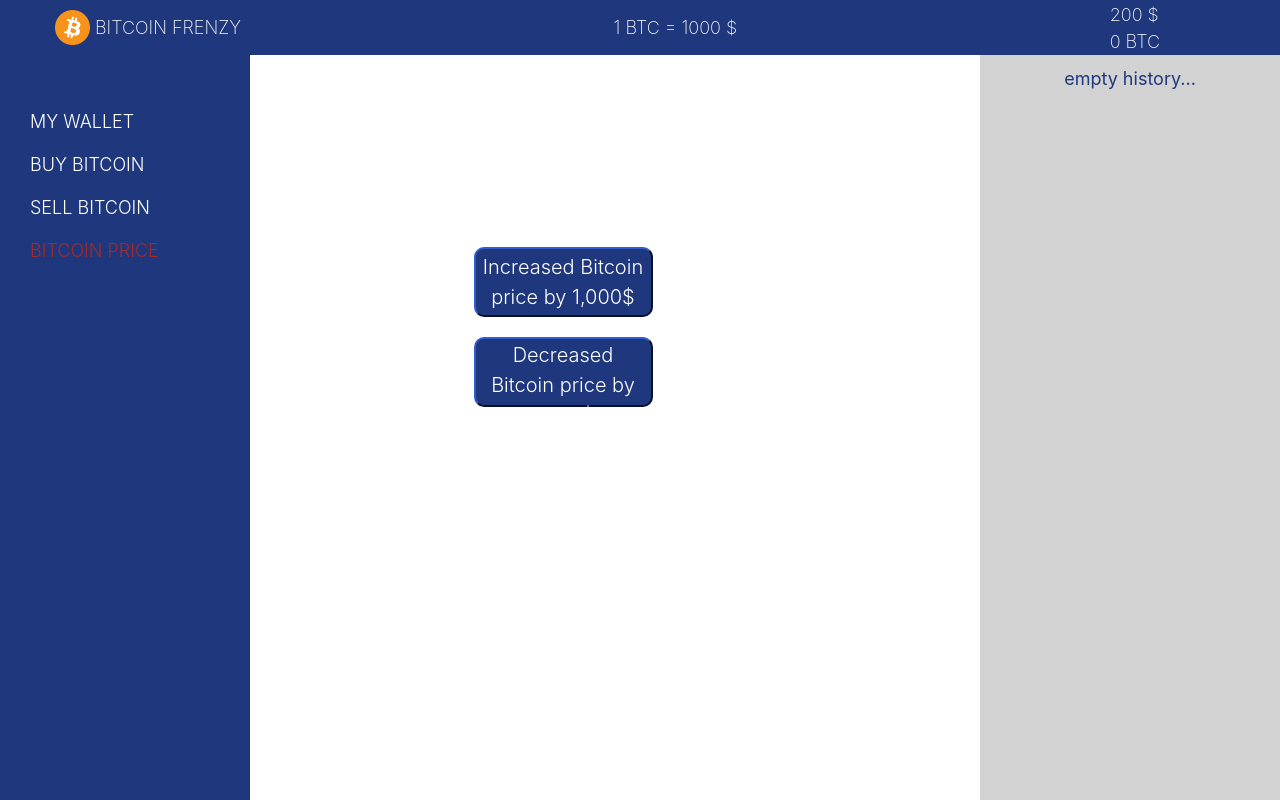
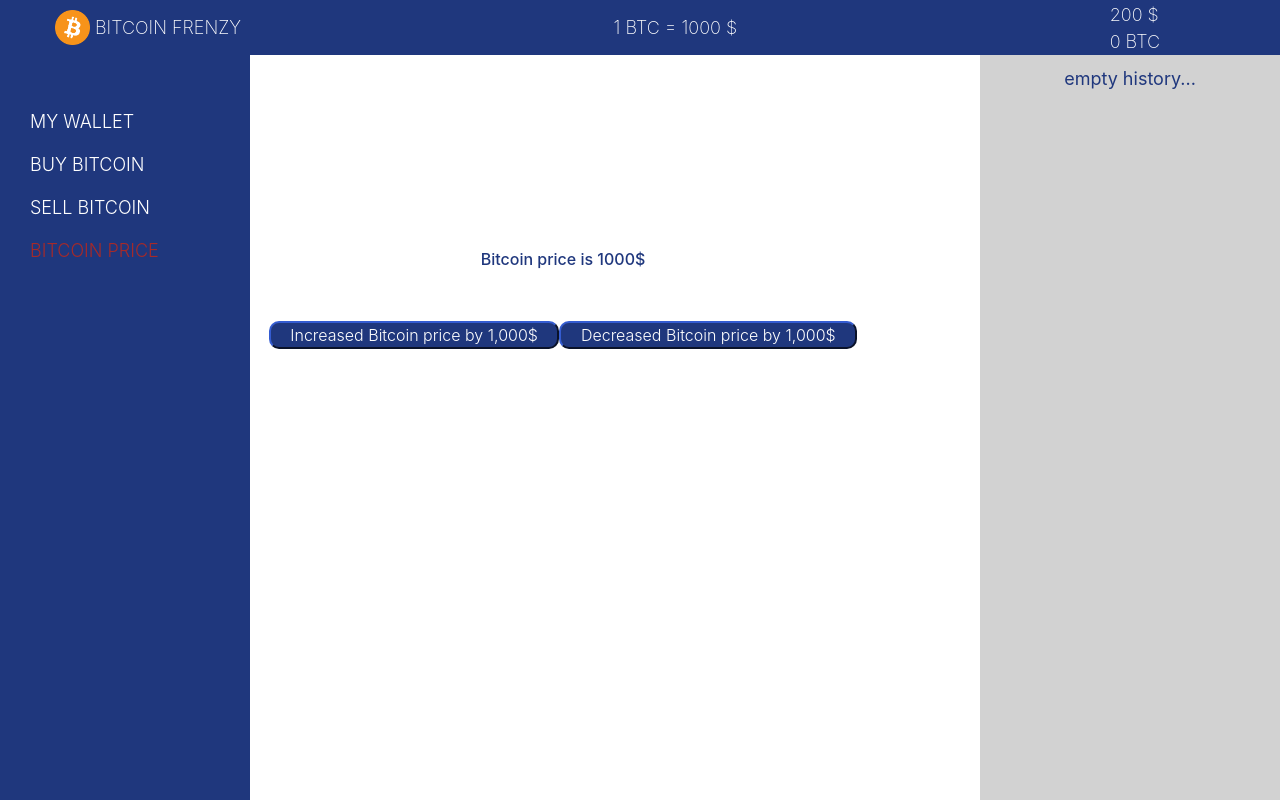
Before and after one commit to Gorelova-Elizaveta/Bitcoin_Frenzy, a Nuxt app: page /price in a window 1280 px wide. Built offline with nearby package versions, Linux system fonts and the light colour scheme.

Commit message:
added inscriptions on the pages

```diff
--- a/components/BasicComponents.vue
+++ /dev/null
@@ -1,17 +0,0 @@
-<template>
-    <div>
-        <BasicHeader/>
-        <BasicLeftNavbar/>
-        <BasicActionWindow/>
-    </div>
-</template>
-<script>
-    import BasicHeader from './BasicHeader.vue';
-    import BasicLeftNavbar from './BasicLeftNavbar.vue';
-    import BasicActionWindow from './BasicActionWindow.vue';
-
-    export default {
-        name: "BasicComponents",
-        components: { BasicHeader, BasicLeftNavbar, BasicActionWindow },
-    }
-</script>
--- a/components/BasicHeader.vue
+++ b/components/BasicHeader.vue
@@ -1,11 +1,11 @@
 <template>
   <header class="topic">
-    <div class="logo_container">
-      <img  class="bitcoin_icon" src="~/assets/logo/bitcoin-btc-logo.png">
+    <div class="logo-container">
+      <img  class="bitcoin-icon" src="~/assets/logo/bitcoin-btc-logo.png">
       <span  translate="no" class="title">BITCOIN FRENZY</span>
    </div>
-    <div class="bitcoin_price_title"> 1 BTC = {{$store.state.price.bitcoinRate}} $</div>
-    <div class="users_money">
+    <div class="bitcoin-price-title"> 1 BTC = {{$store.state.price.bitcoinRate}} $</div>
+    <div class="users-money">
       <span >{{$store.state.user.usersMoney}} $</span>
       <span>{{$store.state.user.usersBitcoin}} BTC</span>
     </div>
@@ -31,15 +31,15 @@
     color:white;
     font-size: 18px;
   }
-  .bitcoin_icon {
+  .bitcoin-icon {
     width: 35px;
     height: 35px;
   }
-  .users_money {
+  .users-money {
     display: flex;
     flex-direction: column;
   }
-  .logo_container {
+  .logo-container {
     display: flex;
     align-items: center;
     gap: 5px
--- a/components/MyButton.vue
+++ b/components/MyButton.vue
@@ -1,5 +1,5 @@
 <template>
-    <button class="buy-bitcoin" @click="$emit('click')">
+    <button class="overall-button" @click="$emit('click')">
         <slot />
     </button>
 </template>
@@ -9,17 +9,16 @@
     }
 </script>
 <style lang="scss">
-    .buy-bitcoin {
-        width: 150px;
-        height: 50px;
+    .overall-button {
         border-radius: 10px;
-        font-size: 20px;
         background-color: rgb(31, 55, 125);
         color: white;
         font-weight: 300;
-        border-color:  rgb(31, 55, 125);
+        border-color:rgb(31, 55, 125);
+        padding: 0 15px 0 15px
     }
-    .buy-bitcoin:hover {
+
+    .overall-button:hover {
         background-color: rgb(10, 25, 69);
         transition: 1s;
     }
--- a/layouts/default.vue
+++ b/layouts/default.vue
@@ -1,6 +1,8 @@
 <template>
   <main>
-    <BasicComponents/>
+    <BasicHeader/>
+    <BasicLeftNavbar/>
+    <BasicActionWindow/>
     <section class ="main">
       <div class="container">
         <Nuxt/>
@@ -8,10 +10,3 @@
     </section>
   </main>
 </template>
-<script>
-  import BasicComponents from "../components/BasicComponents.vue";
-
-  export default {
-    components: { BasicComponents }
-  }
-</script>
--- a/pages/buy.vue
+++ b/pages/buy.vue
@@ -1,6 +1,9 @@
 <template>
     <main class="container-buy-page">
-        <MyButton @click="setUsersBitcoin($store.state.price.bitcoinRate)">Buy 1 bitcoin</MyButton>
+    <span>Bitcoin price is {{$store.state.price.bitcoinRate}}$</span>
+    <div class="price-warning" v-if="$store.state.price.bitcoinRate >= 10000">Prices are high, are you sure that you want to buy?</div>
+    <div class="price-warning" v-else>Prices are low, buy more!"</div>
+        <MyButton @click="setUsersBitcoin($store.state.price.bitcoinRate)">Buy 1 Bitcoin</MyButton>
     </main>
 </template>
 <script>
@@ -23,8 +26,13 @@
         margin-top: 15%;
         display: flex;
         flex-direction: column;
-        display: flex;
-        flex-direction: column;
-        align-items: center;
+        align-items: center;;
+        color: rgb(31, 55, 125);
+        font-weight: 500;
+
+    }
+    .price-warning {
+        margin-top: 35px;
+        margin-bottom: 35px;
     }
 </style>
--- a/pages/index.vue
+++ b/pages/index.vue
@@ -1,6 +1,6 @@
 <template>
-  <main class="wallet_container">
-    <div class="text_block">
+  <main class="wallet-container">
+    <div class="text-block">
       <span class="informational">Your Bitcoin wallet</span>
       <span class="informational">You now own {{$store.state.user.usersBitcoin}} Bitcoins</span>
       <MyButton @click="setUsersMoneyDeposit">deposit 100$</MyButton>
@@ -13,8 +13,6 @@
 import { mapState, mapMutations } from 'vuex'
 
  export default {
-  computed: mapState([ 'usersBitcoin']),
-
   methods:{
     ...mapMutations({
       setUsersMoneyDeposit: 'user/setUsersMoneyDeposit',
@@ -24,7 +22,7 @@ import { mapState, mapMutations } from 'vuex'
 </script>
 
 <style lang="scss">
-  .wallet_container{
+  .wallet-container{
     position: absolute;
     width:700px;
     height: 400px;
@@ -34,12 +32,11 @@ import { mapState, mapMutations } from 'vuex'
     flex-direction: column;
   }
 
-  .text_block{
+  .text-block{
     display: flex;
     flex-direction: column;
     align-items: center;
     color: rgb(31, 55, 125);
-    font-size: 20px;
     font-weight: 500;
     gap: 20px;
   }
--- a/pages/price.vue
+++ b/pages/price.vue
@@ -1,7 +1,16 @@
 <template>
     <main class="container-price-bitcoin">
-    <MyButton class="repair_button" @click="setBitcoinRateIncreased($store.state.user.actionList)">Increased Bitcoin price by 1,000$</MyButton>
-    <MyButton class="repair_button" @click="setBitcoinRateDecreased($store.state.user.actionList)">Decreased Bitcoin price by 1,000$</MyButton>
+      <span>Bitcoin price is {{$store.state.price.bitcoinRate}}$</span>
+      <section class="price-button">
+        <MyButton @click="setBitcoinRateIncreased($store.state.user.actionList)">
+        Increased Bitcoin
+        price by 1,000$
+        </MyButton>
+        <MyButton @click="setBitcoinRateDecreased($store.state.user.actionList)">
+        Decreased Bitcoin
+        price by 1,000$
+        </MyButton>
+      </section>
     </main>
 </template>
 <script>
@@ -12,9 +21,7 @@ export default {
             setBitcoinRateIncreased: 'price/setBitcoinRateIncreased',
             setBitcoinRateDecreased: 'price/setBitcoinRateDecreased'})
     }
-
 }
-
 </script>
 <style lang="scss">
     .container-price-bitcoin {
@@ -25,16 +32,16 @@ export default {
         margin-top: 15%;
         display: flex;
         flex-direction: column;
-        display: flex;
-        flex-direction: column;
         align-items: center;
         gap: 20px;
+        color: rgb(31, 55, 125);
+        font-weight: 500;
     }
+
     .price-bitcoin {
         width: 250px;
         height: 70px;
         border-radius: 10px;
-        font-size: 18px;
         background-color: rgb(31, 55, 125);
         color: white;
         font-weight: 300;
@@ -46,9 +53,9 @@ export default {
         transition: 1s;
     }
 
-    .repair_button {
-    width: 179px;
-    height: 70px;
+    .price-button {
+        margin-top: 30px;
+        white-space: pre-wrap;
 
     }
 </style>
--- a/pages/sell.vue
+++ b/pages/sell.vue
@@ -1,6 +1,9 @@
 <template>
     <main class="container-sell-bitcoin">
-    <MyButton @click="setUsersBitcoinSell">Sold 1 Bitcoin</MyButton>
+     <span>Bitcoin price is {{$store.state.price.bitcoinRate}}$</span>
+     <div class="price-warning" v-if="$store.state.price.bitcoinRate >= 10000">Prices are high, sell now!</div>
+     <div class="price-warning" v-else>Prices are low, are you sure you want to sell?</div>
+    <MyButton @click="setUsersBitcoinSell">Sell 1 Bitcoin</MyButton>
     </main>
 </template>
 <script>
@@ -21,15 +24,14 @@ export default {
         margin-top: 15%;
         display: flex;
         flex-direction: column;
-        display: flex;
-        flex-direction: column;
-        align-items: center;
+        align-items: center;;
+        color: rgb(31, 55, 125);
+        font-weight: 500;
     }
     .sell-bitcoin {
         width: 150px;
         height: 50px;
         border-radius: 10px;
-        font-size: 20px;
         background-color: rgb(31, 55, 125);
         color: white;
         font-weight: 300;
--- a/store/price/mutations.js
+++ b/store/price/mutations.js
@@ -5,7 +5,7 @@ export default {
     },
     setBitcoinRateDecreased(state, actionList) {
         if(state.bitcoinRate <= 1000) {
-            $nuxt.$bvToast.toast('cannot be reduced', {
+            $nuxt.$bvToast.toast('Bitcoin price cannot be below 1,000$', {
                 title: 'error',
                 variant: 'danger',
                 autoHideDelay: 5000,
--- a/store/user/getters.js
+++ b/store/user/getters.js
@@ -5,7 +5,7 @@ export default {
     getUsersBitcoin(store) {
         return store.usersBitcoin
     },
-    getActionList(store){
+    getActionList(store ){
         return store.actionList
     },
 }
```
